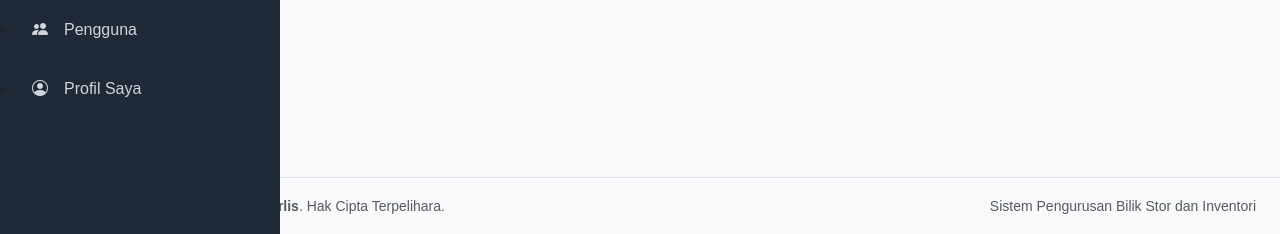
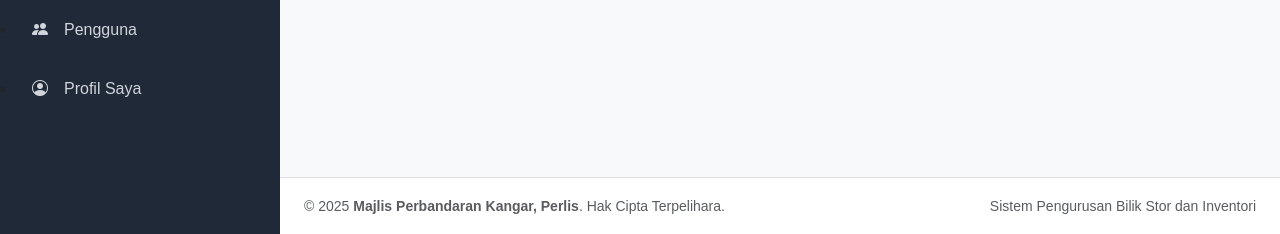
Before and after one commit to gible717/storeroom-system, a PHP site: page /admin_category.php in a window 1280 px wide. Shown: the part 566-800 px from the top of the page. Run offline with PHP 8.4, Linux system fonts and the light colour scheme; the visitor is signed in with stand-in values (Sample User, id 1); data that the repository does not hold is empty; some libraries are stand-ins or nearby versions.

Commit message:
fix: Fix admin footer positioning to display correctly
Fixed footer not showing on admin pages by:
- Moving footer inside main-content-wrapper (was outside, hidden by sidebar)
- Added flexbox layout to main-content-wrapper (min-height: 100vh)
- Made page-content flex: 1 to push footer to bottom
- Closed </main> tag properly in footer
- Changed footer background to white for consistency

Footer now displays correctly on all admin pages.

🤖 Generated with [Claude Code](https://claude.com/claude-code)

Co-Authored-By: Claude <noreply@anthropic.com>

```diff
--- a/admin_footer.php
+++ b/admin_footer.php
@@ -1,12 +1,10 @@
 <?php
 // admin_footer.php - Admin layout footer with scripts
 ?>
-        </div>
-    </div>
-</div>
+            </main>
 
             <!-- Footer -->
-<footer class="footer bg-light border-top mt-auto py-3">
+            <footer class="footer bg-light border-top mt-4 py-3">
                 <div class="container-fluid px-4">
                     <div class="row align-items-center">
                         <div class="col-md-6 text-center text-md-start">
@@ -22,6 +20,8 @@
                     </div>
                 </div>
             </footer>
+        </div>
+    </div>
 
 <script src="https://cdn.jsdelivr.net/npm/bootstrap@5.3.2/dist/js/bootstrap.bundle.min.js"></script>
 <script src="https://cdn.jsdelivr.net/npm/chart.js"></script>
--- a/admin_header.php
+++ b/admin_header.php
@@ -114,6 +114,12 @@ $header_user_initials = substr($initials, 0, 2);
             margin-left: var(--sidebar-width);
             width: calc(100% - var(--sidebar-width));
             padding: 0;
+            display: flex;
+            flex-direction: column;
+            min-height: 100vh;
+        }
+        .page-content {
+            flex: 1;
         }
         .top-navbar {
             background: #fff;
@@ -186,8 +192,9 @@ $header_user_initials = substr($initials, 0, 2);
         /* Footer styling */
         .footer {
             margin-top: auto;
-            background-color: #f8f9fa !important;
+            background-color: #ffffff !important;
             border-top: 1px solid #dee2e6 !important;
+            margin-left: 0;
         }
         .footer small {
             font-size: 0.875rem;
@@ -214,3 +221,4 @@ $header_user_initials = substr($initials, 0, 2);
         <div class="main-content-wrapper">
             <?php require 'admin_top_navbar.php'; ?>
             <main class="page-content" id="main-content">
+                <!-- Page content starts here -->
```
Lines whose indentation alone changed are shown as unchanged.
